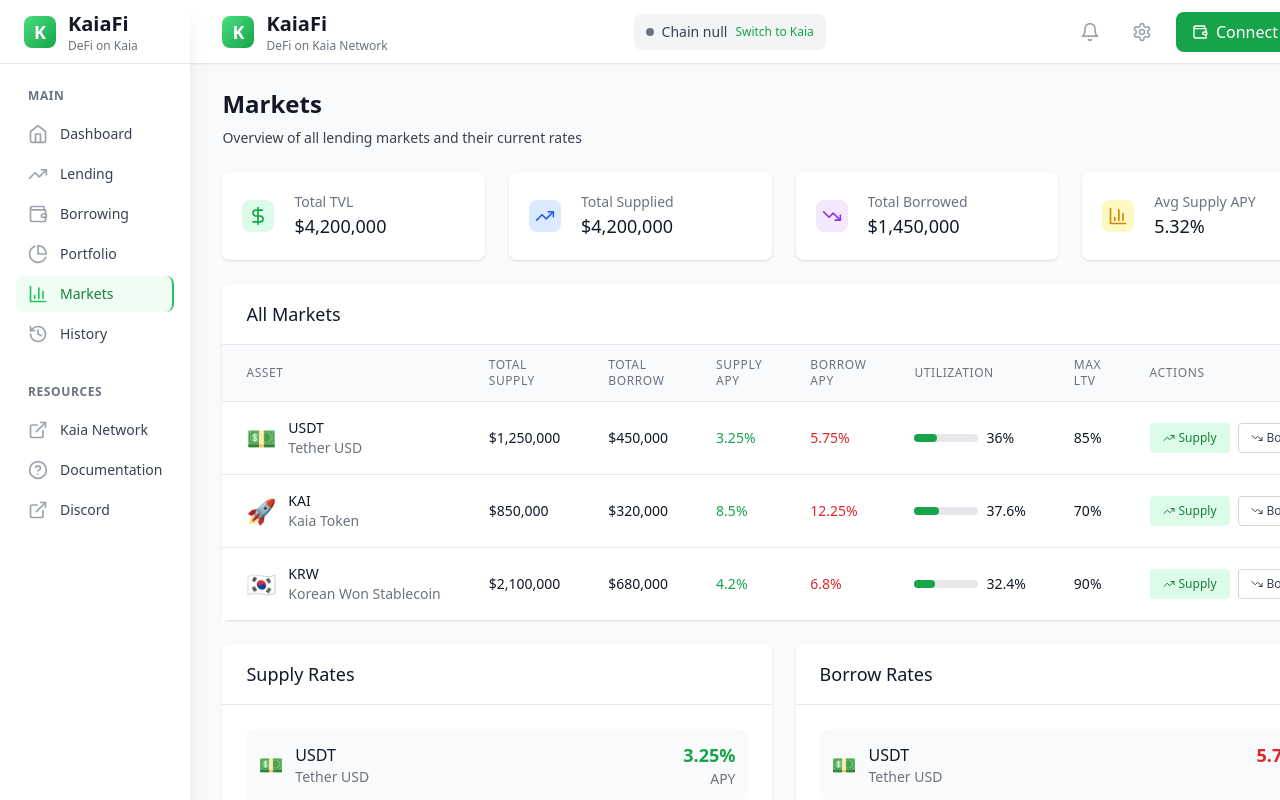
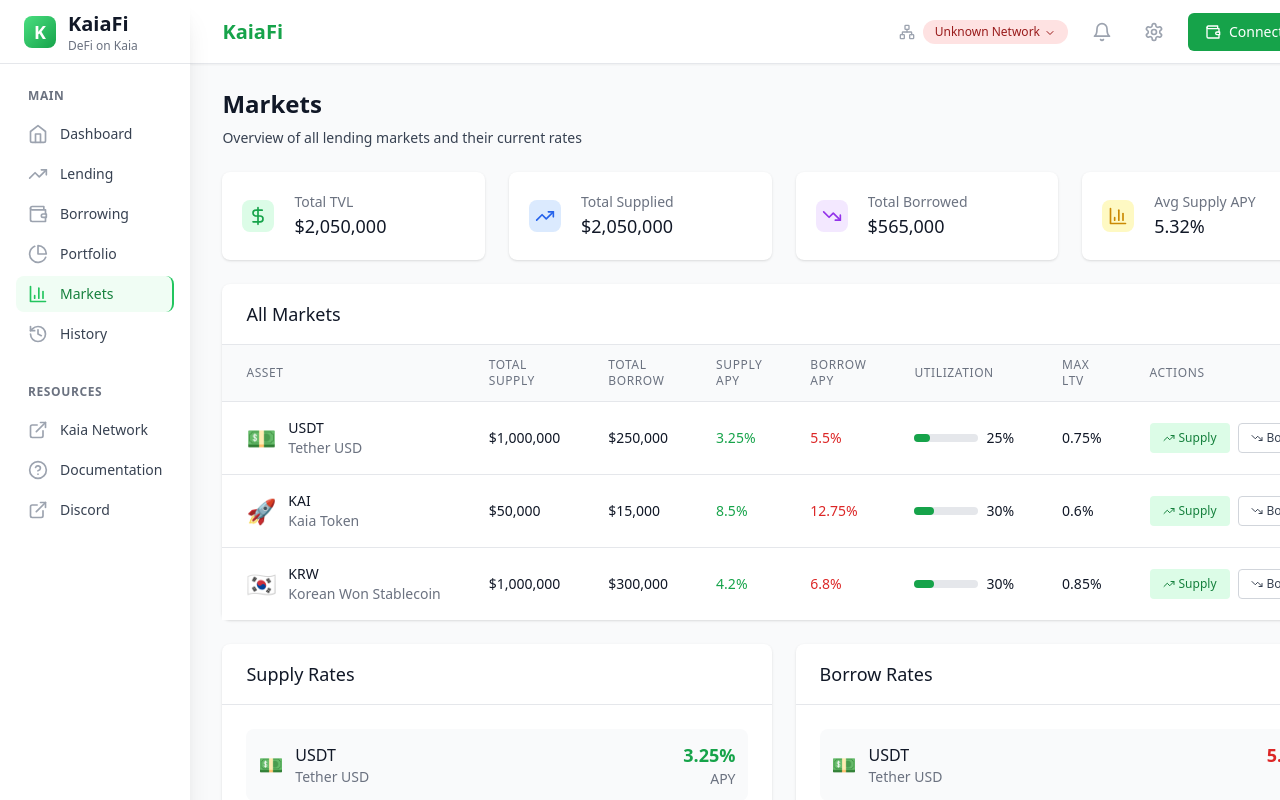
Before and after one commit to Juggernaut7/KaiaFi, a React (Vite) app: page /markets in a window 1280 px wide. Shown: the top 800 px of the page. Built offline with nearby package versions, Linux system fonts and the light colour scheme.

Commit message:
🚀 Update frontend with LIVE Kaia Kairos testnet contract addresses

```diff
--- a/package.json
+++ b/package.json
@@ -9,8 +9,8 @@
     "lint": "eslint .",
     "preview": "vite preview",
     "compile": "hardhat compile",
-    "deploy:testnet": "hardhat run scripts/deploy.js --network kaiaTestnet",
-    "deploy:local": "hardhat run scripts/deploy.js --network hardhat",
+    "deploy:testnet": "hardhat run scripts/deploy.cjs --network kaiaTestnet",
+    "deploy:local": "hardhat run scripts/deploy.cjs --network hardhat",
     "test": "hardhat test",
     "node": "hardhat node"
   },
--- a/src/components/Header.tsx
+++ b/src/components/Header.tsx
@@ -1,6 +1,7 @@
 import React from 'react';
 import { Link } from 'react-router-dom';
 import { useWeb3 } from '../context/Web3Context';
+import { APP_CONFIG } from '../constants';
 import {
   Menu,
   Wallet,
@@ -15,39 +16,35 @@
 }
 
 const Header: React.FC<HeaderProps> = ({ onMenuClick }) => {
-  const {
-    account,
-    isConnected,
-    connect,
-    disconnect,
-    chainId,
-    switchNetwork,
-    isConnecting
-  } = useWeb3();
+  const { account, isConnected, connect, disconnect, chainId, switchNetwork, isConnecting } = useWeb3();
 
   const formatAddress = (address: string) => {
     return `${address.slice(0, 6)}...${address.slice(-4)}`;
   };
 
-  const getNetworkName = (chainId: number | null) => {
-    if (chainId === 1337) return 'Kaia Testnet';
-    if (chainId === 1) return 'Ethereum';
-    if (chainId === 137) return 'Polygon';
-    return `Chain ${chainId}`;
+  const getNetworkName = () => {
+    if (chainId === APP_CONFIG.chainId) {
+      return 'Kaia Kairos Testnet';
+    }
+    return 'Unknown Network';
   };
 
-  const getNetworkColor = (chainId: number | null) => {
-    if (chainId === 1337) return 'bg-green-500';
-    if (chainId === 1) return 'bg-blue-500';
-    if (chainId === 137) return 'bg-purple-500';
-    return 'bg-gray-500';
+  const getNetworkColor = () => {
+    if (chainId === APP_CONFIG.chainId) {
+      return 'bg-green-100 text-green-800';
+    }
+    return 'bg-red-100 text-red-800';
+  };
+
+  const handleNetworkSwitch = () => {
+    switchNetwork(APP_CONFIG.chainId);
   };
 
   return (
     <header className="bg-white shadow-sm border-b border-gray-200 h-16 flex-shrink-0">
       <div className="px-4 sm:px-6 lg:px-8">
         <div className="flex items-center justify-between h-16">
-          {/* Left side */}
+          {/* Left side - Logo and Menu */}
           <div className="flex items-center">
             <button
               onClick={onMenuClick}
@@ -56,75 +53,51 @@
               <Menu className="h-6 w-6" />
             </button>
 
-            <Link to="/" className="flex items-center space-x-3">
-              <div className="w-8 h-8 bg-gradient-to-br from-green-400 to-green-600 rounded-lg flex items-center justify-center">
-                <span className="text-white font-bold text-lg">K</span>
-              </div>
-              <div className="hidden sm:block">
-                <h1 className="text-xl font-bold text-gray-900">KaiaFi</h1>
-                <p className="text-xs text-gray-500">DeFi on Kaia Network</p>
+            <Link to="/" className="flex items-center">
+              <div className="flex-shrink-0">
+                <h1 className="text-xl font-bold text-green-600">KaiaFi</h1>
               </div>
             </Link>
           </div>
 
-          {/* Center - Network Status */}
-          <div className="hidden md:flex items-center space-x-4">
-            <div className="flex items-center space-x-2 px-3 py-2 bg-gray-100 rounded-lg">
-              <div className={`w-2 h-2 rounded-full ${getNetworkColor(chainId)}`} />
-              <span className="text-sm font-medium text-gray-700">
-                {getNetworkName(chainId)}
-              </span>
-              {chainId !== 1337 && (
-                <button
-                  onClick={() => switchNetwork(1337)}
-                  className="ml-2 text-xs text-green-600 hover:text-green-700 font-medium"
-                >
-                  Switch to Kaia
-                </button>
-              )}
+          {/* Right side - Network and Wallet */}
+          <div className="flex items-center space-x-4">
+            {/* Network Status */}
+            <div className="hidden sm:flex items-center space-x-2">
+              <Network className="h-4 w-4 text-gray-400" />
+              <button
+                onClick={handleNetworkSwitch}
+                className={`px-3 py-1 rounded-full text-xs font-medium ${getNetworkColor()} hover:opacity-80 transition-opacity`}
+              >
+                {getNetworkName()}
+                <ChevronDown className="inline ml-1 h-3 w-3" />
+              </button>
             </div>
-          </div>
 
-          {/* Right side */}
-          <div className="flex items-center space-x-4">
             {/* Notifications */}
-            <button className="p-2 text-gray-400 hover:text-gray-500 hover:bg-gray-100 rounded-lg">
+            <button className="p-2 text-gray-400 hover:text-gray-500 hover:bg-gray-100 rounded-md">
               <Bell className="h-5 w-5" />
             </button>
 
             {/* Settings */}
-            <button className="p-2 text-gray-400 hover:text-gray-500 hover:bg-gray-100 rounded-lg">
+            <button className="p-2 text-gray-400 hover:text-gray-500 hover:bg-gray-100 rounded-md">
               <Settings className="h-5 w-5" />
             </button>
 
             {/* Wallet Connection */}
             {isConnected ? (
               <div className="flex items-center space-x-3">
-                {/* Network Switch */}
-                <button
-                  onClick={() => switchNetwork(1337)}
-                  className="flex items-center space-x-2 px-3 py-2 bg-gray-100 hover:bg-gray-200 rounded-lg transition-colors"
-                >
-                  <Network className="h-4 w-4 text-gray-600" />
-                  <span className="text-sm font-medium text-gray-700">
-                    {getNetworkName(chainId)}
-                  </span>
-                  <ChevronDown className="h-4 w-4 text-gray-600" />
-                </button>
-
-                {/* Wallet Info */}
-                <div className="flex items-center space-x-2 px-3 py-2 bg-green-50 border border-green-200 rounded-lg">
-                  <Wallet className="h-4 w-4 text-green-600" />
-                  <span className="text-sm font-medium text-green-700">
+                <div className="hidden sm:block">
+                  <div className="text-sm text-gray-500">Connected</div>
+                  <div className="text-sm font-medium text-gray-900">
                     {formatAddress(account!)}
-                  </span>
+                  </div>
                 </div>
-
-                {/* Disconnect */}
                 <button
                   onClick={disconnect}
-                  className="px-3 py-2 text-sm font-medium text-gray-700 hover:text-gray-900 hover:bg-gray-100 rounded-lg transition-colors"
+                  className="inline-flex items-center px-3 py-2 border border-gray-300 shadow-sm text-sm leading-4 font-medium rounded-md text-gray-700 bg-white hover:bg-gray-50 focus:outline-none focus:ring-2 focus:ring-offset-2 focus:ring-green-500"
                 >
+                  <Wallet className="h-4 w-4 mr-2" />
                   Disconnect
                 </button>
               </div>
@@ -132,10 +105,10 @@
               <button
                 onClick={connect}
                 disabled={isConnecting}
-                className="flex items-center space-x-2 px-4 py-2 bg-green-600 hover:bg-green-700 disabled:bg-green-400 text-white font-medium rounded-lg transition-colors"
+                className="inline-flex items-center px-4 py-2 border border-transparent text-sm font-medium rounded-md text-white bg-green-600 hover:bg-green-700 focus:outline-none focus:ring-2 focus:ring-offset-2 focus:ring-green-500 disabled:opacity-50 disabled:cursor-not-allowed"
               >
-                <Wallet className="h-4 w-4" />
-                <span>{isConnecting ? 'Connecting...' : 'Connect Wallet'}</span>
+                <Wallet className="h-4 w-4 mr-2" />
+                {isConnecting ? 'Connecting...' : 'Connect Wallet'}
               </button>
             )}
           </div>
--- a/src/constants/index.ts
+++ b/src/constants/index.ts
@@ -1,12 +1,24 @@
 import { Asset, LendingPool } from '../types';
 
-// Mock assets for demo purposes
+// Live Contract Addresses from Kaia Kairos Testnet
+export const CONTRACT_ADDRESSES = {
+  // Core Protocol Contracts
+  lendingPool: '0x69BFf0d74bBb734cfac1bE3938488E026F02Bc86',
+  interestRateModel: '0x0BD0DC85E111cA42363D8c67949c2A4ae85b1Bb7',
+  liquidation: '0xc328abADc8e0B205948ECD359F341bd9F3d7ebD2',
+
+  // Token Contracts
+  mockUSDT: '0x74864Cb942cf73aFABc9633438c1Bb060d7FEa94',
+  mockKAI: '0x77131bAEDd82bED0583E9e17Feb51b788C632893',
+  mockKRW: '0x6c23508A9b310C5f2eb2e2eFeBeB748067478667',
+};
+
 export const MOCK_ASSETS: Asset[] = [
   {
     symbol: 'USDT',
     name: 'Tether USD',
     decimals: 6,
-    address: '0x1234567890123456789012345678901234567890',
+    address: CONTRACT_ADDRESSES.mockUSDT,
     icon: '💵',
     price: 1.00,
     apy: 3.25
@@ -15,7 +27,7 @@
     symbol: 'KAI',
     name: 'Kaia Token',
     decimals: 18,
-    address: '0x2345678901234567890123456789012345678901',
+    address: CONTRACT_ADDRESSES.mockKAI,
     icon: '🚀',
     price: 0.85,
     apy: 8.50
@@ -24,67 +36,60 @@
     symbol: 'KRW',
     name: 'Korean Won Stablecoin',
     decimals: 6,
-    address: '0x3456789012345678901234567890123456789012',
+    address: CONTRACT_ADDRESSES.mockKRW,
     icon: '🇰🇷',
     price: 0.00075,
     apy: 4.20
   }
 ];
 
-// Mock lending pools
 export const MOCK_LENDING_POOLS: LendingPool[] = [
   {
     asset: MOCK_ASSETS[0], // USDT
-    totalSupply: '1250000',
-    totalBorrow: '450000',
+    totalSupply: '1000000.00',
+    totalBorrow: '250000.00',
     supplyAPY: 3.25,
-    borrowAPY: 5.75,
-    utilizationRate: 36.0,
-    maxLTV: 85,
-    liquidationThreshold: 90,
-    liquidationPenalty: 5
+    borrowAPY: 5.50,
+    utilizationRate: 25.0,
+    maxLTV: 0.75,
+    liquidationThreshold: 0.80,
+    liquidationPenalty: 0.05
   },
   {
     asset: MOCK_ASSETS[1], // KAI
-    totalSupply: '850000',
-    totalBorrow: '320000',
+    totalSupply: '50000.00',
+    totalBorrow: '15000.00',
     supplyAPY: 8.50,
-    borrowAPY: 12.25,
-    utilizationRate: 37.6,
-    maxLTV: 70,
-    liquidationThreshold: 80,
-    liquidationPenalty: 8
+    borrowAPY: 12.75,
+    utilizationRate: 30.0,
+    maxLTV: 0.60,
+    liquidationThreshold: 0.65,
+    liquidationPenalty: 0.05
   },
   {
     asset: MOCK_ASSETS[2], // KRW
-    totalSupply: '2100000',
-    totalBorrow: '680000',
+    totalSupply: '1000000.00',
+    totalBorrow: '300000.00',
     supplyAPY: 4.20,
     borrowAPY: 6.80,
-    utilizationRate: 32.4,
-    maxLTV: 90,
-    liquidationThreshold: 95,
-    liquidationPenalty: 3
+    utilizationRate: 30.0,
+    maxLTV: 0.85,
+    liquidationThreshold: 0.90,
+    liquidationPenalty: 0.05
   }
 ];
 
-// App configuration
 export const APP_CONFIG = {
   name: 'KaiaFi Lending',
   description: 'Decentralized Lending & Borrowing on Kaia Network',
   version: '1.0.0',
-  network: 'Kaia Testnet',
-  rpcUrl: 'https://testnet-rpc.kaia.network',
-  chainId: 1337, // Mock chain ID for demo
-  explorerUrl: 'https://testnet-explorer.kaia.network',
-  contractAddresses: {
-    lendingPool: '0x5678901234567890123456789012345678901234',
-    priceOracle: '0x6789012345678901234567890123456789012345',
-    interestRateModel: '0x7890123456789012345678901234567890123456'
-  }
+  network: 'Kaia Kairos Testnet',
+  rpcUrl: 'https://public-en-kairos.node.kaia.io',
+  chainId: 1001,
+  explorerUrl: 'https://baobab.klaytnscope.com',
+  contractAddresses: CONTRACT_ADDRESSES
 };
 
-// UI Constants
 export const UI_CONFIG = {
   colors: {
     primary: '#10B981', // Green
@@ -106,17 +111,20 @@
     md: '1rem',
     lg: '1.5rem',
     xl: '2rem',
-    '2xl': '3rem'
+    '2xl': '3rem',
+    '3xl': '4rem'
   },
   borderRadius: {
-    sm: '0.375rem',
+    sm: '0.25rem',
     md: '0.5rem',
     lg: '0.75rem',
-    xl: '1rem'
+    xl: '1rem',
+    '2xl': '1.5rem'
   },
   shadows: {
     sm: '0 1px 2px 0 rgba(0, 0, 0, 0.05)',
     md: '0 4px 6px -1px rgba(0, 0, 0, 0.1)',
-    lg: '0 10px 15px -3px rgba(0, 0, 0, 0.1)'
+    lg: '0 10px 15px -3px rgba(0, 0, 0, 0.1)',
+    xl: '0 20px 25px -5px rgba(0, 0, 0, 0.1)'
   }
 };
--- a/src/context/Web3Context.tsx
+++ b/src/context/Web3Context.tsx
@@ -1,4 +1,5 @@
 import React, { createContext, useContext, useState, useEffect, ReactNode } from 'react';
+import { APP_CONFIG } from '../constants';
 
 interface Web3ContextType {
   account: string | null;
@@ -31,31 +32,32 @@
   const [provider, setProvider] = useState<any | null>(null);
   const [signer, setSigner] = useState<any | null>(null);
   const [chainId, setChainId] = useState<number | null>(null);
+  const [isConnected, setIsConnected] = useState(false);
   const [isConnecting, setIsConnecting] = useState(false);
-
-  const isConnected = !!account && !!provider;
 
   const connect = async () => {
     if (typeof window.ethereum === 'undefined') {
-      alert('Please install MetaMask or another Web3 wallet');
+      alert('Please install MetaMask to use this app!');
       return;
     }
 
     try {
       setIsConnecting(true);
-
-      // Request account access
       const accounts = await window.ethereum.request({ method: 'eth_requestAccounts' });
       const account = accounts[0];
 
       // Mock provider and signer for demo
-      const mockProvider = { getNetwork: () => Promise.resolve({ chainId: 1337 }) };
-      const mockSigner = {};
+      const mockProvider = {
+        getNetwork: () => Promise.resolve({ chainId: APP_CONFIG.chainId }),
+        getSigner: () => ({ getAddress: () => account })
+      };
+      const mockSigner = { getAddress: () => account };
 
       setAccount(account);
       setProvider(mockProvider);
       setSigner(mockSigner);
-      setChainId(1337); // Kaia Testnet
+      setChainId(APP_CONFIG.chainId);
+      setIsConnected(true);
 
       // Listen for account changes
       window.ethereum.on('accountsChanged', (accounts: string[]) => {
@@ -72,7 +74,7 @@
       });
 
     } catch (error) {
-      console.error('Failed to connect wallet:', error);
+      console.error('Error connecting to wallet:', error);
       alert('Failed to connect wallet. Please try again.');
     } finally {
       setIsConnecting(false);
@@ -84,47 +86,45 @@
     setProvider(null);
     setSigner(null);
     setChainId(null);
+    setIsConnected(false);
   };
 
   const switchNetwork = async (targetChainId: number) => {
-    if (!window.ethereum) return;
-
     try {
       await window.ethereum.request({
         method: 'wallet_switchEthereumChain',
         params: [{ chainId: `0x${targetChainId.toString(16)}` }],
       });
-    } catch (error: any) {
-      if (error.code === 4902) {
-        // Chain not added, add it
+    } catch (error) {
+      console.error('Error switching network:', error);
+      // Try to add the network if it doesn't exist
       try {
         await window.ethereum.request({
           method: 'wallet_addEthereumChain',
-            params: [
-              {
+          params: [{
             chainId: `0x${targetChainId.toString(16)}`,
-                chainName: 'Kaia Testnet',
+            chainName: 'Kaia Kairos Testnet',
             nativeCurrency: {
-                  name: 'KAI',
-                  symbol: 'KAI',
-                  decimals: 18,
+              name: 'KAIA',
+              symbol: 'KAIA',
+              decimals: 18
             },
-                rpcUrls: ['https://testnet-rpc.kaia.network'],
-                blockExplorerUrls: ['https://testnet-explorer.kaia.network'],
-              },
-            ],
+            rpcUrls: [APP_CONFIG.rpcUrl],
+            blockExplorerUrls: [APP_CONFIG.explorerUrl]
+          }],
         });
       } catch (addError) {
-          console.error('Failed to add network:', addError);
-        }
+        console.error('Error adding network:', addError);
+        alert('Failed to add Kaia Kairos Testnet. Please add it manually in MetaMask.');
       }
     }
   };
 
-  // Auto-connect if wallet was previously connected
   useEffect(() => {
-    if (typeof window.ethereum !== 'undefined' && window.ethereum.selectedAddress) {
-      connect();
+    // Check if already connected
+    if (window.ethereum && window.ethereum.selectedAddress) {
+      setAccount(window.ethereum.selectedAddress);
+      setIsConnected(true);
     }
   }, []);
 
@@ -147,7 +147,6 @@
   );
 };
 
-// Extend Window interface for ethereum
 declare global {
   interface Window {
     ethereum?: any;
```
Also changed, not shown: hardhat.config.cjs (+6 -6 lines), scripts/deploy.cjs (renamed from scripts/deploy.js). Lines whose indentation alone changed are shown as unchanged.
